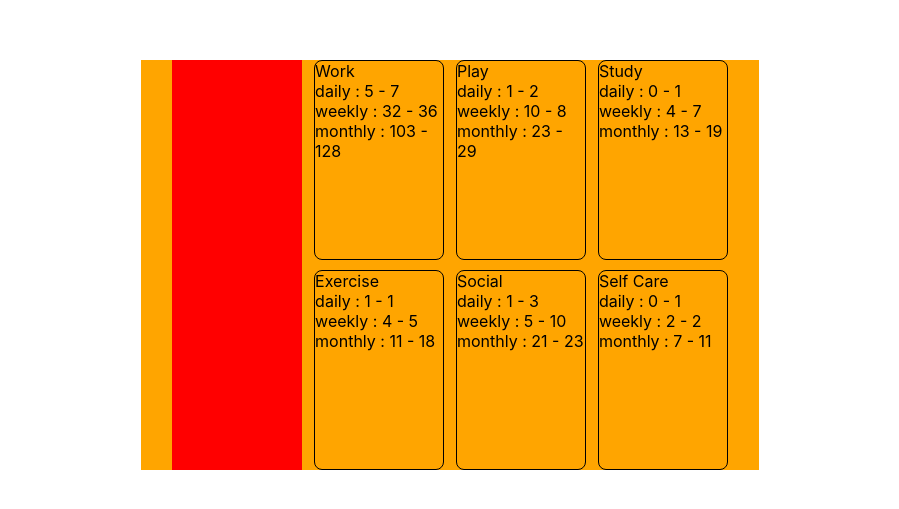
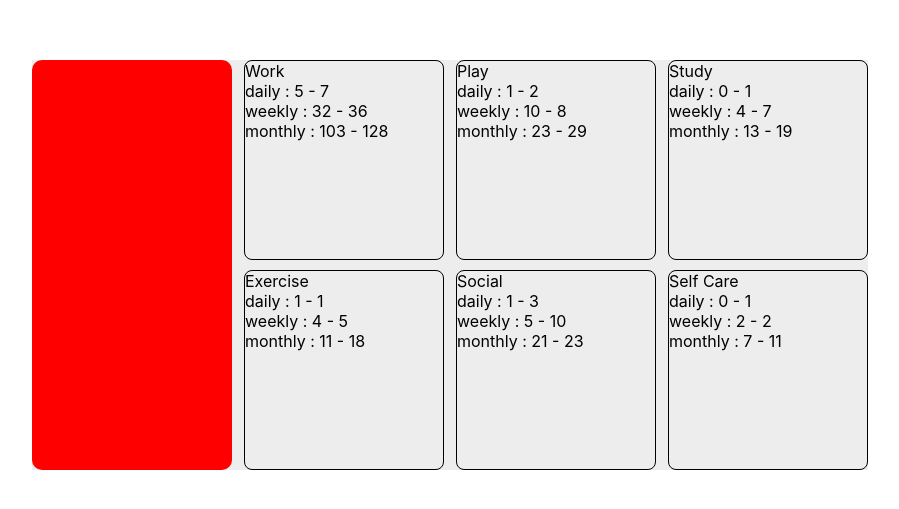
Before and after one commit to W4GFO/TimeTracking, a React (Create React App) app in the folder time-tracker/: page / in a window 1280 px wide. Shown: the part 135-644 px from the top of the page, without its empty margins (190-1089 px from the left). Built offline with nearby package versions, Linux system fonts and the light colour scheme.

Commit message:
Fixed the layout issues.

```diff
--- a/time-tracker/src/App.scss
+++ b/time-tracker/src/App.scss
@@ -6,7 +6,7 @@
 
 	overflow: hidden;
 	overflow-y: scroll;
-	background-color: green;
+	background-color: rgba($color: #C2C2C2, $alpha: 0.3);
 }
 
 @media only screen and (min-width:$DESKTOP_BP) {
--- a/time-tracker/src/Components/Cards/Styles/CardFrameStyle.scss
+++ b/time-tracker/src/Components/Cards/Styles/CardFrameStyle.scss
@@ -6,3 +6,13 @@
 	border: 1px solid black;
 	border-radius: 8px;
 }
+
+
+@media only screen and (min-width:$DESKTOP_BP) {
+	.card-frame-container {
+		width: $CARD_HEIGHT;
+		height: $CARD_HEIGHT;
+		border: 1px solid black;
+		border-radius: 8px;
+	}
+}
--- a/time-tracker/src/Components/Cards/Styles/UserCardStyle.scss
+++ b/time-tracker/src/Components/Cards/Styles/UserCardStyle.scss
@@ -2,13 +2,14 @@
 
 .user-card-container {
 	width: 100%;
+	border-radius: 10px;
 	height: $CARD_HEIGHT;
 	background-color: red;
 }
 
 @media only screen and (min-width:$DESKTOP_BP) {
 	.user-card-container {
-		width: 100%;
 		height: 100%;
+		width: $CARD_HEIGHT;
 	}
 }
--- a/time-tracker/src/Components/Parent/Styles/MainPageStyle.scss
+++ b/time-tracker/src/Components/Parent/Styles/MainPageStyle.scss
@@ -2,15 +2,15 @@
 
 main {
 	width: 100%;
-	display: flex;
-	align-items: center;
-	justify-content: center;
+	// display: flex;
+	// align-items: center;
+	// justify-content: center;
 
 	// overflow: hidden;
 	// overflow-y: scroll;
 
 	//border: 1px solid black;
-	background-color: orange;
+	//background-color: orange;
 }
 
 .cards-grid {
@@ -74,7 +74,7 @@ main {
 	}
 
 	.cards-grid {
-		width: 90%;
+		width: 100%;
 		gap: 10px 12px;
 
 		grid-template-rows: 1fr 1fr;
```
